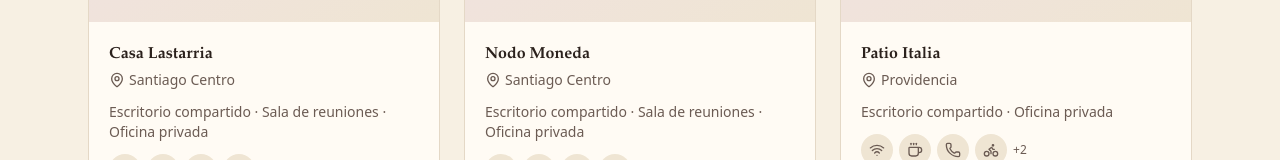
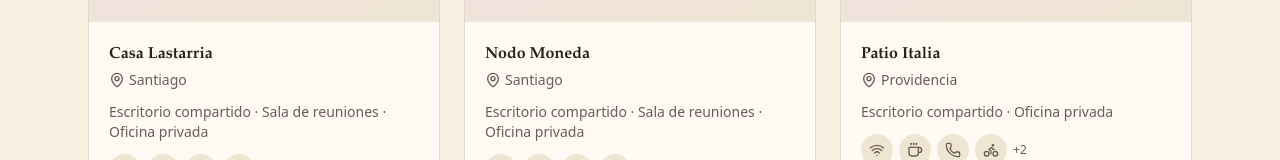
Before and after one commit to Gabriel-bliip/salita-concurso, a React (Vite) app: page /coworks/alonso-de-cordova in a window 1280 px wide. Shown: the part 2479-2639 px from the top of the page. Built offline with nearby package versions, Linux system fonts and the light colour scheme; no server answers.

Commit message:
arreglillos

```diff
--- a/index.html
+++ b/index.html
@@ -4,7 +4,7 @@
     <meta charset="UTF-8" />
     <link rel="icon" type="image/svg+xml" href="/favicon.svg" />
     <meta name="viewport" content="width=device-width, initial-scale=1.0" />
-    <title>Salita · Coworks en Santiago</title>
+    <title>Salita · Espacios en Santiago</title>
   </head>
   <body>
     <div id="root"></div>
--- a/src/admin/Admin.tsx
+++ b/src/admin/Admin.tsx
@@ -13,7 +13,7 @@
 import './admin.css'
 
 type Snapshot = { locations: SpaceLocation[]; revision: string }
-const emptyFilters = { name: '', category: '', comuna: '', amenity: '', type: '' }
+const emptyFilters = { name: '', category: '', comuna: '', amenity: '', type: '', attributes: {} as Record<string, string[]> }
 const days = ['Domingo', 'Lunes', 'Martes', 'Miércoles', 'Jueves', 'Viernes', 'Sábado']
 function Field({ label, children }: { label: string; children: ReactNode }) { return <label className="admin-field"><span>{label}</span>{children}</label> }
 function Text({ label, value, onChange, required = true, type = 'text' }: { label: string; value: string; onChange: (value: string) => void; required?: boolean; type?: string }) {
@@ -88,6 +88,8 @@
   }
   const category = draft && getCategory(draft.categoryId)
   const attributes = category ? attributeFields(category) : {}
+  const filterCategory = getCategory(filters.category)
+  const availableTypes = category?.filters.spaceTypes ?? SPACE_TYPES
   return <main className="admin">
     <header className="admin-bar"><div><a href="/">Salita</a><h1>Administrar ubicaciones</h1><p>Panel local · cambios guardados en el proyecto</p></div>{!draft && <button disabled={!data} onClick={() => open(newLocation(), false)}>Crear espacio</button>}</header>
     {error && <p className="admin-error" role="alert">{error}</p>}
@@ -97,6 +99,7 @@
       <section className="admin-panel admin-grid" aria-label="Filtros">
         <Text label="Buscar por nombre" value={filters.name} required={false} onChange={(name) => setFilters({ ...filters, name })} />
         {([['category', 'Categoría', CATEGORIES.map(({ id, name }) => [id, name])], ['comuna', 'Comuna', [...new Set((data?.locations ?? []).map(({ comuna }) => comuna))].sort().map((v) => [v, v])], ['amenity', 'Servicio', AMENITIES.map(({ id, label }) => [id, label])], ['type', 'Unidad reservable', SPACE_TYPES.map((id) => [id, SPACE_TYPE_LABELS[id]])]] as const).map(([key, label, options]) => <Field key={key} label={label}><select value={filters[key]} onChange={(e) => setFilters({ ...filters, [key]: e.target.value })}><option value="">Todas las opciones</option>{options.map(([id, name]) => <option key={id} value={id}>{name}</option>)}</select></Field>)}
+        {filterCategory?.filters.attributes?.map(({ id, label, options }) => <Field key={id} label={label}><select multiple value={filters.attributes[id] ?? []} onChange={(e) => setFilters({ ...filters, attributes: { ...filters.attributes, [id]: Array.from(e.target.selectedOptions, ({ value }) => value) } })}>{options.map(({ value, label }) => <option key={value} value={value}>{label}</option>)}</select></Field>)}
         <button className="secondary" onClick={() => setFilters(emptyFilters)}>Limpiar filtros</button>
         <button className="secondary" onClick={() => { setError(''); api().then(setData).catch((e: Error) => setError(e.message)) }}>Recargar datos</button>
       </section>
--- a/src/admin/model.ts
+++ b/src/admin/model.ts
@@ -4,11 +4,16 @@
 import { SPACE_DEFINITIONS } from '../data/spaceTypes.ts'
 
 export const normalize = (value: string) => value.normalize('NFD').replace(/\p{M}/gu, '').toLowerCase()
-export function filterLocations(entries: SpaceLocation[], filters: { name: string; category: string; comuna: string; amenity: string; type: string }) {
+export function filterLocations(entries: SpaceLocation[], filters: { name: string; category: string; comuna: string; amenity: string; type: string; attributes?: Record<string, string[]> }) {
   return entries.filter((entry) => normalize(entry.name).includes(normalize(filters.name)) &&
     (!filters.category || entry.categoryId === filters.category) && (!filters.comuna || entry.comuna === filters.comuna) &&
     (!filters.amenity || hasAmenity(entry, filters.amenity)) &&
-    (!filters.type || entry.spaces.some(({ type }) => type === filters.type)))
+    (!filters.type || entry.spaces.some(({ type }) => type === filters.type)) &&
+    (!filters.category || Object.entries(filters.attributes ?? {}).every(([id, values]) => values.every((value) => {
+      const attribute = entry.attributes?.[id]
+      return (Array.isArray(attribute) ? attribute : attribute === undefined ? [] : [String(attribute)]).includes(value)
+    }))))
+}
 }
 export function newSpace(type: SpaceType): Space {
   return { id: crypto.randomUUID(), type, name: '', description: '', pricePerHour: 0, minHours: 1, ...structuredClone(SPACE_DEFINITIONS[type].defaults) } as Space
--- a/src/data/locations.json
+++ b/src/data/locations.json
@@ -8,7 +8,7 @@
     },
     "slug": "casa-lastarria",
     "name": "Casa Lastarria",
-    "comuna": "Santiago Centro",
+    "comuna": "Santiago",
     "address": "José Victorino Lastarria 120, Santiago",
     "description": "Una casona restaurada en pleno barrio Lastarria, con techos altos, luz natural y un patio interior para tomar un respiro entre reuniones.",
     "amenityIds": [
@@ -103,7 +103,7 @@
     },
     "slug": "nodo-moneda",
     "name": "Nodo Moneda",
-    "comuna": "Santiago Centro",
+    "comuna": "Santiago",
     "address": "Agustinas 1050, piso 9, Santiago",
     "description": "Oficina en altura a pasos de metro La Moneda. Silencioso, con escritorios ergonómicos y vista a la cordillera.",
     "amenityIds": [
@@ -967,7 +967,7 @@
     },
     "slug": "demo-hub-plaza-brasil",
     "name": "Hub Plaza Brasil",
-    "comuna": "Santiago Centro",
+    "comuna": "Santiago",
     "address": "Sector Plaza Brasil, calle Brasil, Santiago",
     "description": "Casa de trabajo colaborativo inspirada en los inmuebles tradicionales del barrio, con escritorios y oficinas privadas. Espacio ficticio de demostración, no disponible para reservas reales.",
     "amenityIds": [
@@ -1180,7 +1180,7 @@
     },
     "slug": "demo-pigmento-lastarria",
     "name": "Pigmento Lastarria",
-    "comuna": "Santiago Centro",
+    "comuna": "Santiago",
     "address": "Sector Barrio Lastarria, calle Merced, Santiago",
     "description": "Taller con luz natural, mesones amplios y lavaderos para pintura, dibujo y actividades creativas. Espacio ficticio de demostración, no disponible para reservas reales.",
     "amenityIds": [
@@ -1381,7 +1381,7 @@
     },
     "slug": "demo-encuentro-monjitas",
     "name": "Encuentro Monjitas",
-    "comuna": "Santiago Centro",
+    "comuna": "Santiago",
     "address": "Sector Plaza de Armas, calle Monjitas, Santiago",
     "description": "Sala acogedora para acompañamiento y orientación profesional, con acceso céntrico. Espacio ficticio de demostración, no disponible para reservas reales.",
     "amenityIds": [
@@ -1442,7 +1442,7 @@
     },
     "slug": "demo-patio-encuentro-brasil",
     "name": "Patio Encuentro Brasil",
-    "comuna": "Santiago Centro",
+    "comuna": "Santiago",
     "address": "Sector Plaza Brasil, calle Maturana, Santiago",
     "description": "Patio techado y salón multiuso para encuentros culturales, charlas y celebraciones de tamaño mediano. Espacio ficticio de demostración, no disponible para reservas reales.",
     "amenityIds": [
@@ -1655,7 +1655,7 @@
     },
     "slug": "demo-mesa-centro",
     "name": "Mesa Centro",
-    "comuna": "Santiago Centro",
+    "comuna": "Santiago",
     "address": "Sector Plaza de Armas, calle Catedral, Santiago",
     "description": "Sala compacta para entrevistas, reuniones de coordinación y sesiones de trabajo en equipo. Espacio ficticio de demostración, no disponible para reservas reales.",
     "amenityIds": [
@@ -1724,7 +1724,7 @@
     },
     "slug": "demo-luz-lastarria",
     "name": "Luz Lastarria",
-    "comuna": "Santiago Centro",
+    "comuna": "Santiago",
     "address": "Sector Barrio Lastarria, calle José Ramón Gutiérrez, Santiago",
     "description": "Estudio con fondos neutros y zona adaptable para retratos, catálogos y fotografías de producto. Espacio ficticio de demostración, no disponible para reservas reales.",
     "amenityIds": [
@@ -1931,7 +1931,7 @@
     },
     "slug": "demo-bunker-brasil",
     "name": "Búnker Brasil",
-    "comuna": "Santiago Centro",
+    "comuna": "Santiago",
     "address": "Sector Plaza Brasil, calle Compañía, Santiago",
     "description": "Sala acondicionada para ensayos de música amplificada, con horarios extendidos y acceso céntrico. Espacio ficticio de demostración, no disponible para reservas reales.",
     "amenityIds": [
@@ -2070,7 +2070,7 @@
     },
     "slug": "demo-academia-lastarria",
     "name": "Academia Lastarria",
-    "comuna": "Santiago Centro",
+    "comuna": "Santiago",
     "address": "Sector Barrio Lastarria, calle Rosal, Santiago",
     "description": "Sala formativa para grupos pequeños con buena accesibilidad y apoyo audiovisual. Espacio ficticio de demostración, no disponible para reservas reales.",
     "amenityIds": [
```
